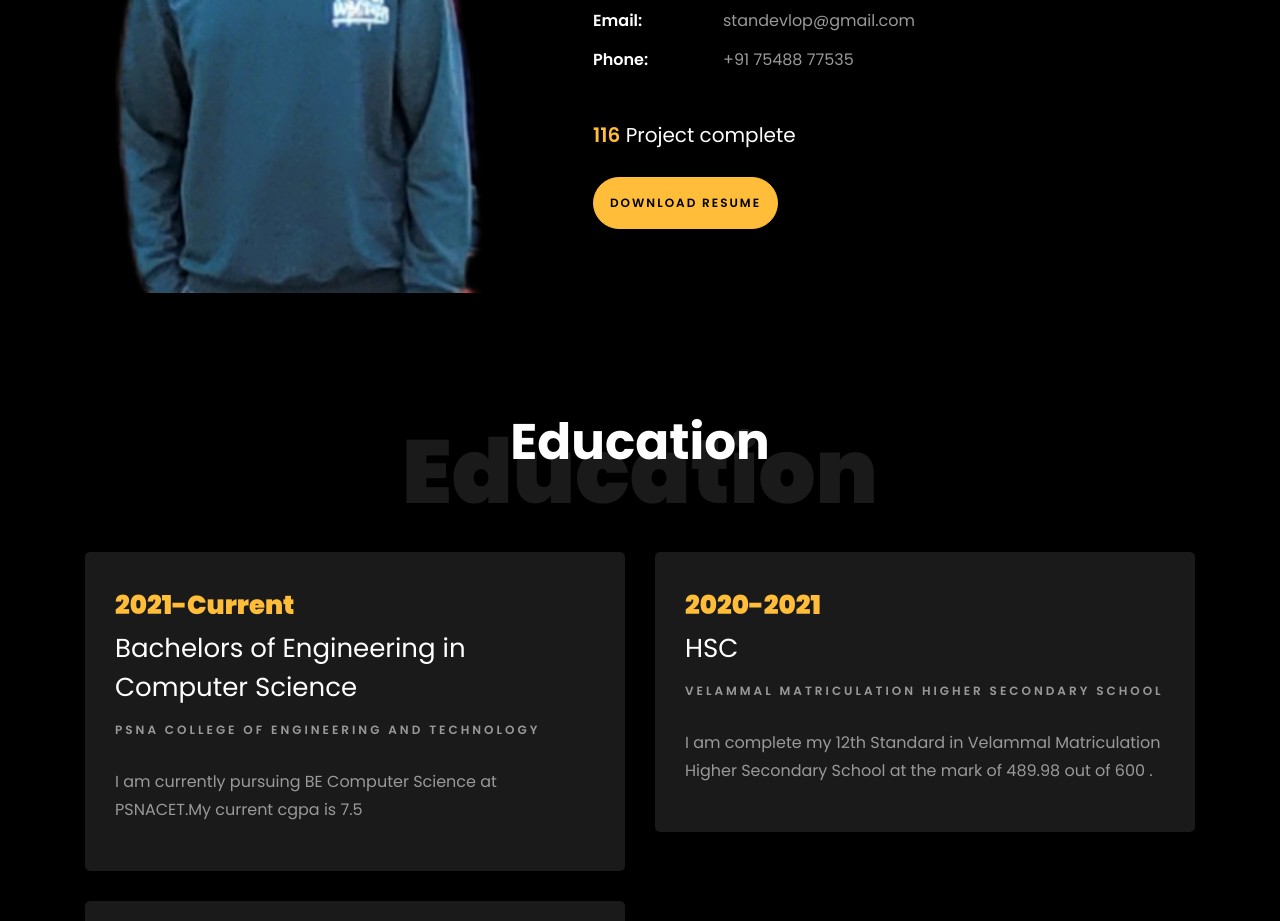
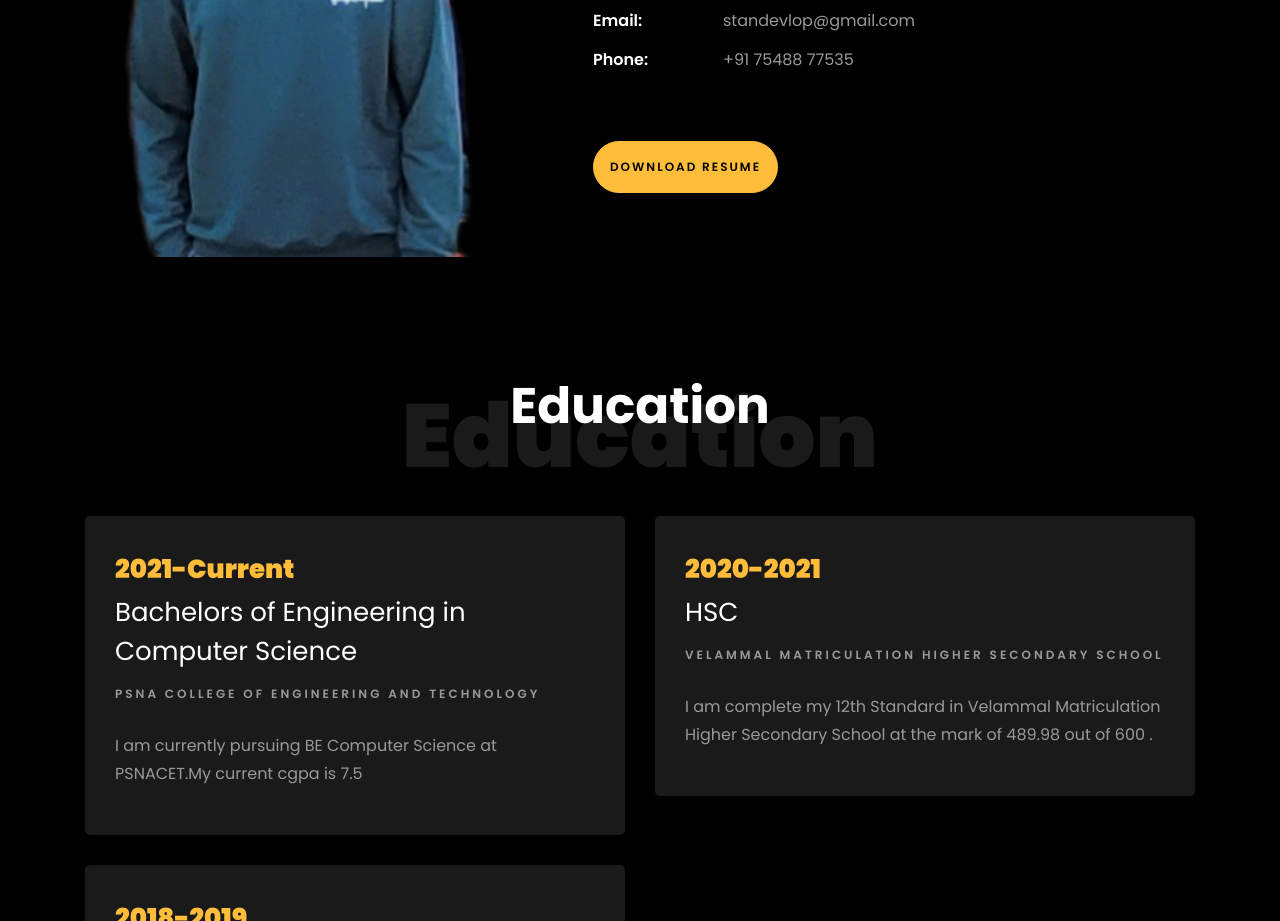
Before and after one commit to DevCodi27/portfolio, a plain HTML site: page index.html in a window 1280 px wide. Shown: the part 1264-2185 px from the top of the page. Drawn offline with Linux system fonts and the light colour scheme; animation ran at ten frames a second; files whose address does not match are found by name.

Commit message:
portfolio1

```diff
--- a/index.html
+++ b/index.html
@@ -119,8 +119,8 @@
 	          <div class="counter-wrap ftco-animate d-flex mt-md-3">
               <div class="text">
               	<p class="mb-4">
-	                <span class="number" data-number="120">0</span>
-	                <span>Project complete</span>
+	                <!-- <span class="number" data-number="120">0</span>
+	                <span>Project complete</span> -->
                 </p>
                 <p><a href="https://drive.google.com/file/d/1Vrr89bsvBMRzjtNVO9GB3q8ZPBZHhlyE/view?usp=sharing" class="btn btn-primary py-3 px-3">Download Resume</a></p>
               </div>
```
